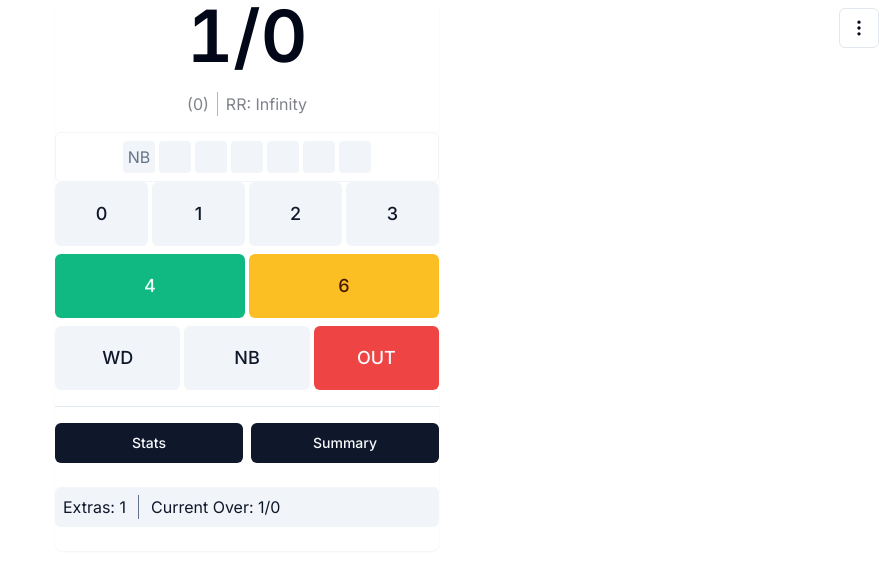
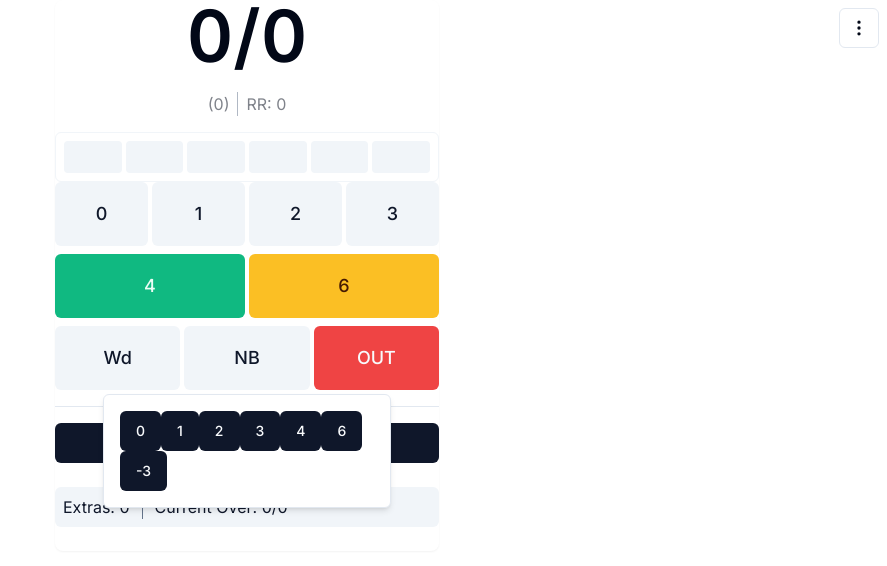
Before and after one commit to soham2k06/ballbyball, a Next.js app: page / in a window 1280 px wide. Both pictures are taken after a click on the button "NB". Shown: the top 566 px of the page, without its empty margins (393-1280 px from the left). Built offline with nearby package versions, Linux system fonts and the light colour scheme.

Commit message:
Added popover for no ball to add event

```diff
--- a/components/scorer/BallSummary.tsx
+++ b/components/scorer/BallSummary.tsx
@@ -3,25 +3,9 @@ import { EventType } from "@/types";
 import { cva } from "class-variance-authority";
 import { Dot } from "lucide-react";
 
-function BallSummary({
-  summary,
-  ballLimitInOver,
-}: {
-  summary: EventType[];
-  ballLimitInOver: number;
-}) {
-  return (
-    <ul className="flex gap-1 border-muted rounded-md justify-center border p-2 overflow-x-auto">
-      {Array.from({ length: ballLimitInOver }, (_, i) => (
-        <Summary key={i} event={summary?.[i]} />
-      ))}
-    </ul>
-  );
-}
-
-function Summary({ event }: { event: EventType }) {
+function BallSummary({ event }: { event: EventType }) {
   const summaryVariants = cva(
-    "size-8 min-w-8 text-center rounded flex justify-center items-center",
+    "h-8 w-full min-w-10 text-center rounded flex justify-center items-center",
     {
       variants: {
         variant: {
@@ -46,7 +30,7 @@ function Summary({ event }: { event: EventType }) {
   switch (event) {
     case "0":
       summaryToShow = (
-        <Dot size={40} strokeWidth={6} className="text-muted-foreground" />
+        <Dot size={32} strokeWidth={6} className="text-muted-foreground" />
       );
       break;
     case "-1":
@@ -55,17 +39,26 @@ function Summary({ event }: { event: EventType }) {
     case "-2":
       summaryToShow = "Wd";
       break;
-    case "-3":
-      summaryToShow = "NB";
-      break;
 
     default:
       summaryToShow = event;
       break;
   }
 
+  if (event?.includes("-3")) summaryToShow = event?.replace("-3", "NB");
+
   return (
-    <li className={cn(summaryVariants({ variant: event }))}>{summaryToShow}</li>
+    <li
+      className={cn(
+        summaryVariants({
+          variant: event?.includes("-3")
+            ? (event.slice(2) as EventType)
+            : event,
+        })
+      )}
+    >
+      {summaryToShow}
+    </li>
   );
 }
 
--- a/components/scorer/FooterSummary.tsx
+++ b/components/scorer/FooterSummary.tsx
@@ -1,21 +1,17 @@
-import { EventType } from "@/types";
 import { Separator } from "../ui/separator";
-import { calcRuns, calcWickets } from "@/lib/utils";
 
 function FooterSummary({
-  curOverSummary,
-  balls,
+  curOverRuns,
+  curOverWickets,
+  extras,
 }: {
-  curOverSummary: EventType[];
-  balls: EventType[];
+  curOverRuns: number;
+  curOverWickets: number;
+  extras: number;
 }) {
-  const curOverRuns = calcRuns(curOverSummary);
-  const curOverWickets = calcWickets(curOverSummary);
-
-  const extras = balls.filter((ball) => ball === "-2" || ball === "-3");
   return (
     <div className="bg-muted text-primary w-full left-0 rounded-md flex items-center p-2">
-      <span>Extras: {extras.length}</span>
+      <span>Extras: {extras}</span>
       <Separator
         orientation="vertical"
         className="bg-muted-foreground h-6 mx-3"
--- a/components/scorer/OverStats.tsx
+++ b/components/scorer/OverStats.tsx
@@ -3,12 +3,11 @@ import { Button } from "../ui/button";
 import { Drawer, DrawerContent, DrawerTrigger } from "../ui/drawer";
 import { EventType } from "@/types";
 
-function OverStats({ overSummaries }: { overSummaries: EventType[][] }) {
-  const chartSummaryData = overSummaries.map((summary) => ({
-    runs: summary.reduce((acc, cur) => acc + Number(cur), 0),
-    wickets: summary.filter((ball) => ball === "-1").length,
-  }));
-
+function OverStats({
+  chartSummaryData,
+}: {
+  chartSummaryData: { runs: number; wickets: number }[];
+}) {
   const renderCustomizedLabel = (props: any) => {
     const { x, y, width, value } = props;
     const radius = 10;
--- a/components/scorer/ScoreButtons.tsx
+++ b/components/scorer/ScoreButtons.tsx
@@ -1,6 +1,7 @@
 import { Button } from "../ui/button";
 import { CardContent } from "../ui/card";
 import { MouseEventHandler } from "react";
+import { Popover, PopoverContent, PopoverTrigger } from "../ui/popover";
 
 function ScoreButtons({
   handleScore,
@@ -41,17 +42,37 @@ function ScoreButtons({
         </Button>
       </div>
       <div className="flex gap-1 justify-center w-full">
-        {["-2", "-3"].map((event, i) => (
+        {/* {["-2", "-3"].map((event, i) => (
+        ))} */}
         <Button
-            key={i}
           variant="secondary"
           className="w-full h-16 text-lg"
-            value={event}
+          value="-2"
           onClick={handleScore}
         >
-            {ballEvents[event]}
+          Wd
+        </Button>
+        <Popover>
+          <PopoverTrigger asChild>
+            <Button
+              variant="secondary"
+              className="w-full h-16 text-lg"
+              value="-3"
+            >
+              NB
+            </Button>
+          </PopoverTrigger>
+          <PopoverContent>
+            {Object.keys(ballEvents)
+              .filter((ball) => ball !== "-1" && ball !== "-2")
+              .map((event) => (
+                <Button value={`-3${event}`} onClick={handleScore}>
+                  {event}
                 </Button>
               ))}
+          </PopoverContent>
+        </Popover>
+
         <Button
           className="w-full h-16 text-lg"
           variant="destructive"
--- a/components/scorer/ScoreWrapper.tsx
+++ b/components/scorer/ScoreWrapper.tsx
@@ -1,33 +1,34 @@
-import { EventType } from '@/types'
-import { Separator } from '../ui/separator'
-import { calcRuns, calcWickets } from '@/lib/utils'
+import { Separator } from "../ui/separator";
 
 function ScoreWrapper({
-  balls,
+  runs,
+  wickets,
   totalBalls,
   curOverIndex,
 }: {
-  balls: EventType[]
-  totalBalls: number
-  curOverIndex: number
+  runs: number;
+  wickets: number;
+  totalBalls: number;
+  curOverIndex: number;
 }) {
-  const runs = calcRuns(balls)
-  const wickets = calcWickets(balls)
   return (
-    <div className='pb-4'>
-      <h2 className='block text-center font-semibold text-7xl tabular-nums mb-5'>
+    <div className="pb-4">
+      <h2 className="block text-center font-semibold text-7xl tabular-nums mb-5">
         {runs}/{wickets}
       </h2>
-      <div className='opacity-50 flex justify-center text-center'>
+      <div className="opacity-50 flex justify-center text-center">
         <span>
           ({curOverIndex}
-          {totalBalls % 6 ? `.${totalBalls % 6}` : ''})
+          {totalBalls % 6 ? `.${totalBalls % 6}` : ""})
         </span>
-        <Separator orientation='vertical' className='bg-muted-foreground h-6 mx-2' />
-        <span>RR: {runs ? ((runs / totalBalls) * 6).toFixed(2) : 0}</span>
+        <Separator
+          orientation="vertical"
+          className="bg-muted-foreground h-6 mx-2"
+        />
+        <span>RR: {totalBalls ? ((runs / totalBalls) * 6).toFixed(2) : 0}</span>
       </div>
     </div>
-  )
+  );
 }
 
-export default ScoreWrapper
+export default ScoreWrapper;
--- a/components/scorer/ScorerLayout.tsx
+++ b/components/scorer/ScorerLayout.tsx
@@ -1,107 +1,129 @@
-'use client'
+"use client";
 
-import { Card, CardContent, CardFooter } from '@/components/ui/card'
-import { Separator } from '@/components/ui/separator'
-import { Button } from '@/components/ui/button'
+import { useState } from "react";
 
-import { useState } from 'react'
+import { EventType } from "@/types";
+import { calcRuns, calcWickets } from "@/lib/utils";
 
-import BallSummary from './BallSummary'
-import { EventType } from '@/types'
+import { Card, CardContent, CardFooter } from "@/components/ui/card";
+import { Separator } from "@/components/ui/separator";
+import { Button } from "@/components/ui/button";
 
-import ScoreWrapper from './ScoreWrapper'
-import DangerActions from './DangerActions'
-import ScoreButtons from './ScoreButtons'
-import OverStats from './OverStats'
-import FooterSummary from './FooterSummary'
+import DangerActions from "./DangerActions";
+import ScoreWrapper from "./ScoreWrapper";
+import BallSummary from "./BallSummary";
+import ScoreButtons from "./ScoreButtons";
+import OverStats from "./OverStats";
+import FooterSummary from "./FooterSummary";
 
 export const ballEvents: Record<string, string> = {
-  '-3': 'NB',
-  '-2': 'WD',
-  '-1': 'W',
-  '0': '0',
-  '1': '1',
-  '2': '2',
-  '3': '3',
-  '4': '4',
-  '5': '5',
-  '6': '6',
-}
+  "-3": "NB",
+  "-2": "WD",
+  "-1": "W",
+  "0": "0",
+  "1": "1",
+  "2": "2",
+  "3": "3",
+  "4": "4",
+  // "5": "5",
+  "6": "6",
+};
 
 function ScorerLayout() {
-  const [balls, setBalls] = useState<EventType[]>([])
-  const invalidBalls = ['-3', '-2']
+  const [balls, setBalls] = useState<EventType[]>([]);
+  const invalidBalls = ["-3", "-2"];
+
+  const runs = calcRuns(balls);
+  const wickets = calcWickets(balls);
   const totalBalls = balls.filter(
-    (d, index) => !invalidBalls.includes(d) && (index === 0 || balls[index - 1] !== '-3')
-  ).length
+    (ball, i) => !invalidBalls.includes(ball) && !ball.includes("-3")
+  ).length;
 
-  console.log('👀totalBalls', totalBalls)
+  const extras = balls.filter(
+    (ball) => ball === "-2" || ball.includes("-3")
+  ).length;
 
-  let ballLimitInOver = 6
+  let ballLimitInOver = 6;
   function generateOverSummary(ballEvents: EventType[]) {
-    const overSummaries = []
-    let validBallCount = 0
-    let currentOver = []
+    const overSummaries: EventType[][] = [];
+    let validBallCount = 0;
+    let currentOver: EventType[] = [];
     for (const ballEvent of ballEvents) {
-      currentOver.push(ballEvent)
-
-      if (!invalidBalls.includes(ballEvent)) {
-        validBallCount++
+      currentOver.push(ballEvent);
+      if (!invalidBalls.includes(ballEvent) && !ballEvent.includes("-3")) {
+        validBallCount++;
         if (validBallCount === 6) {
-          overSummaries.push(currentOver)
-          currentOver = []
-          validBallCount = 0
-          ballLimitInOver = 6
+          overSummaries.push(currentOver);
+          currentOver = [];
+          validBallCount = 0;
+          ballLimitInOver = 6;
         }
-      } else ballLimitInOver++
+      } else ballLimitInOver++;
     }
 
     if (validBallCount >= 0 && currentOver.length > 0) {
-      overSummaries.push(currentOver)
+      overSummaries.push(currentOver);
     }
 
-    return overSummaries
+    return overSummaries;
   }
 
-  const overSummaries: EventType[][] = generateOverSummary(balls) as EventType[][]
+  const overSummaries: EventType[][] = generateOverSummary(balls);
 
-  // stats - small
-  const curOverIndex = Math.floor(totalBalls / 6)
+  const chartSummaryData = overSummaries.map((summary) => ({
+    runs: summary.reduce((acc, cur) => acc + Number(cur), 0),
+    wickets: summary.filter((ball) => ball === "-1").length,
+  }));
+
+  const curOverIndex = Math.floor(totalBalls / 6);
+  const curOverRuns = calcRuns(overSummaries[curOverIndex]);
+  const curOverWickets = calcWickets(overSummaries[curOverIndex]);
 
   function handleScore(e: React.MouseEvent<HTMLButtonElement>) {
-    const event = e.currentTarget.value
-    setBalls((prev) => [...prev, event as EventType])
+    const event = e.currentTarget.value;
+    setBalls((prev) => [...prev, event as EventType]);
   }
 
-  function handleUndo() {
-    setBalls((prev) => prev.slice(0, -1))
-  }
+  const handleUndo = () => setBalls((prev) => prev.slice(0, -1));
 
   return (
     <>
-      <DangerActions handleRestart={() => setBalls([])} handleUndo={handleUndo} />
-      <Card className='max-sm:w-full sm:w-96 border-0'>
-        <CardContent className='p-0'>
-          <ScoreWrapper balls={balls} curOverIndex={curOverIndex} totalBalls={totalBalls} />
-          <BallSummary summary={overSummaries[curOverIndex]} ballLimitInOver={ballLimitInOver} />
+      <DangerActions
+        handleRestart={() => setBalls([])}
+        handleUndo={handleUndo}
+      />
+      <Card className="max-sm:w-full sm:w-96 border-0">
+        <CardContent className="p-0">
+          <ScoreWrapper
+            runs={runs}
+            wickets={wickets}
+            curOverIndex={curOverIndex}
+            totalBalls={totalBalls}
+          />
+          <ul className="grid grid-flow-col gap-1 place-items-center border-muted rounded-md border p-2 overflow-x-auto">
+            {Array.from({ length: ballLimitInOver }, (_, i) => (
+              <BallSummary key={i} event={overSummaries[curOverIndex]?.[i]} />
+            ))}
+          </ul>
         </CardContent>
 
-        {/* <Separator className="sm:my-4 my-2" /> */}
         <ScoreButtons handleScore={handleScore} ballEvents={ballEvents} />
-        <Separator className='sm:my-4 my-2' />
-        <CardFooter className='block px-0'>
-          <div className='gap-2 flex pb-6'>
-            <OverStats overSummaries={overSummaries} />
-            <Button className='w-full' onClick={handleUndo}>
-              Summary
-            </Button>
+        <Separator className="sm:my-4 my-2" />
+        <CardFooter className="block px-0">
+          <div className="gap-2 flex pb-6">
+            <OverStats chartSummaryData={chartSummaryData} />
+            <Button className="w-full">Summary</Button>
           </div>
 
-          <FooterSummary balls={balls} curOverSummary={overSummaries[curOverIndex]} />
+          <FooterSummary
+            extras={extras}
+            curOverRuns={curOverRuns}
+            curOverWickets={curOverWickets}
+          />
         </CardFooter>
       </Card>
     </>
-  )
+  );
 }
 
-export default ScorerLayout
+export default ScorerLayout;
--- /dev/null
+++ b/components/ui/popover.tsx
@@ -0,0 +1,31 @@
+"use client"
+
+import * as React from "react"
+import * as PopoverPrimitive from "@radix-ui/react-popover"
+
+import { cn } from "@/lib/utils"
+
+const Popover = PopoverPrimitive.Root
+
+const PopoverTrigger = PopoverPrimitive.Trigger
+
+const PopoverContent = React.forwardRef<
+  React.ElementRef<typeof PopoverPrimitive.Content>,
+  React.ComponentPropsWithoutRef<typeof PopoverPrimitive.Content>
+>(({ className, align = "center", sideOffset = 4, ...props }, ref) => (
+  <PopoverPrimitive.Portal>
+    <PopoverPrimitive.Content
+      ref={ref}
+      align={align}
+      sideOffset={sideOffset}
+      className={cn(
+        "z-50 w-72 rounded-md border bg-popover p-4 text-popover-foreground shadow-md outline-none data-[state=open]:animate-in data-[state=closed]:animate-out data-[state=closed]:fade-out-0 data-[state=open]:fade-in-0 data-[state=closed]:zoom-out-95 data-[state=open]:zoom-in-95 data-[side=bottom]:slide-in-from-top-2 data-[side=left]:slide-in-from-right-2 data-[side=right]:slide-in-from-left-2 data-[side=top]:slide-in-from-bottom-2",
+        className
+      )}
+      {...props}
+    />
+  </PopoverPrimitive.Portal>
+))
+PopoverContent.displayName = PopoverPrimitive.Content.displayName
+
+export { Popover, PopoverTrigger, PopoverContent }
--- a/lib/utils.ts
+++ b/lib/utils.ts
@@ -9,7 +9,11 @@ export function cn(...inputs: ClassValue[]) {
 export function calcRuns(ballEvents: EventType[]) {
   const runs = ballEvents
     ?.filter((ball) => ball !== "-1")
-    ?.map((ball) => ball.replace("-3", "1").replace("-2", "1"))
+    ?.map((event) =>
+      event.includes("-3")
+        ? (Number(event.slice(2)) + 1).toString()
+        : event.replace("-2", "1")
+    )
     .reduce((acc, cur) => acc + Number(cur), 0);
 
   return runs;
--- a/package.json
+++ b/package.json
@@ -12,6 +12,7 @@
     "@radix-ui/react-alert-dialog": "^1.0.5",
     "@radix-ui/react-dialog": "^1.0.5",
     "@radix-ui/react-dropdown-menu": "^2.0.6",
+    "@radix-ui/react-popover": "^1.0.7",
     "@radix-ui/react-separator": "^1.0.3",
     "@radix-ui/react-slot": "^1.0.2",
     "class-variance-authority": "^0.7.0",
```
Also changed, not shown: 1 other file (tests, documents, lock files or other folders). Lines whose indentation alone changed are shown as unchanged.
